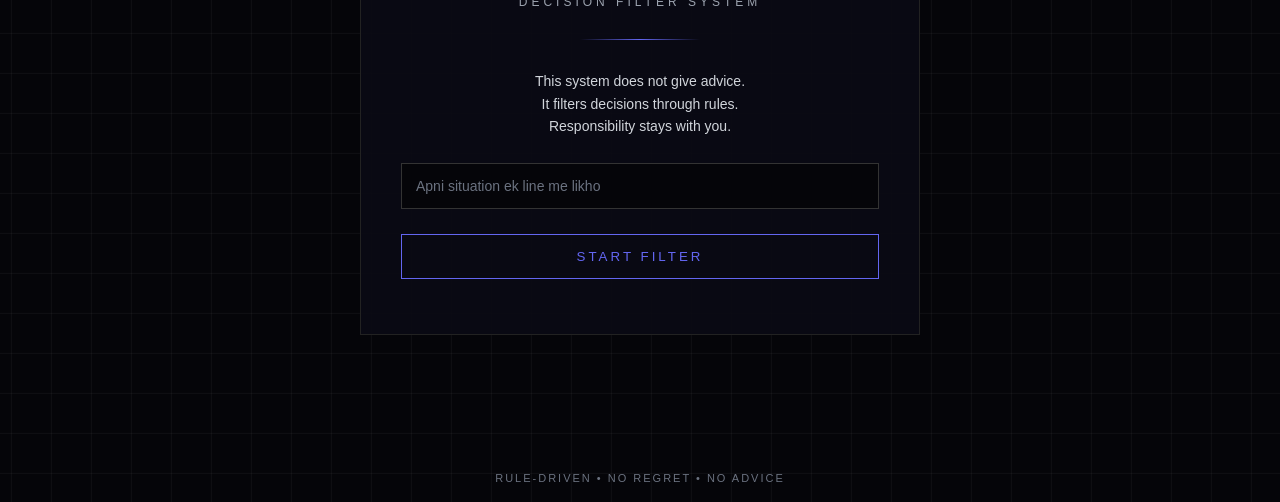
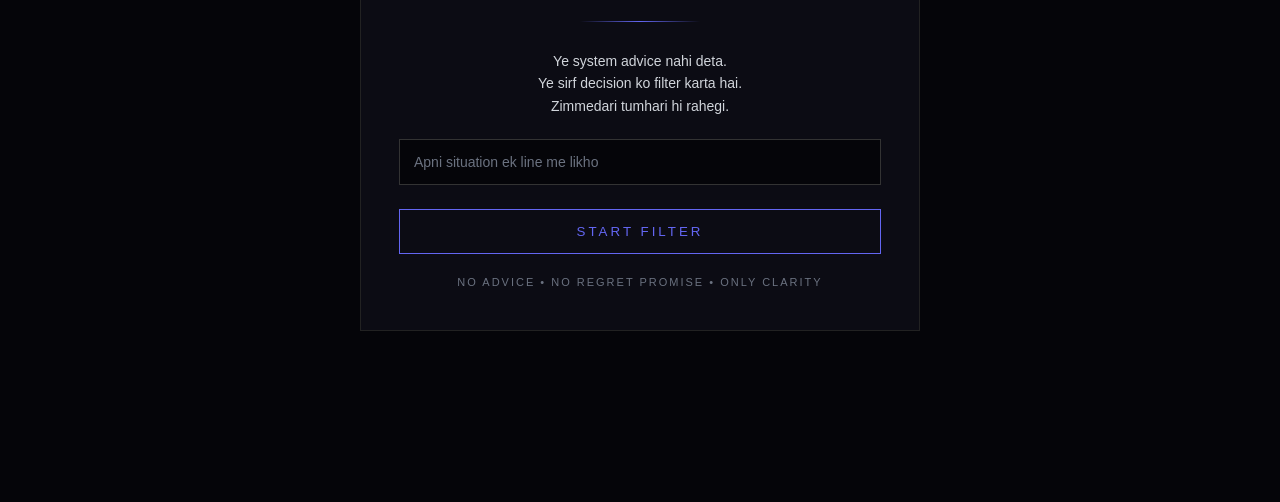
Before and after one commit to prasivo/Decifix, a plain HTML site: page index.html in a window 1280 px wide. Shown: the part 298-800 px from the top of the page. Drawn offline with Linux system fonts and the light colour scheme.

Commit message:
Update index.html

```diff
--- a/index.html
+++ b/index.html
@@ -1,7 +1,7 @@
 <!DOCTYPE html>
 <html lang="en">
 <head>
-<meta charset="UTF-8" />
+<meta charset="UTF-8"/>
 <meta name="viewport" content="width=device-width, initial-scale=1.0"/>
 <title>DECIFIX</title>
 
@@ -15,55 +15,32 @@
 
 body{
   background:#050509;
-  color:#fff;
-  height:100vh;
-  overflow:hidden;
-}
-
-/* Animated grid background */
-.grid{
-  position:absolute;
-  inset:0;
-  background:
-    linear-gradient(rgba(255,255,255,0.04) 1px, transparent 1px),
-    linear-gradient(90deg, rgba(255,255,255,0.04) 1px, transparent 1px);
-  background-size:40px 40px;
-  animation: move 22s linear infinite;
-}
-
-@keyframes move{
-  from{background-position:0 0,0 0;}
-  to{background-position:400px 400px,400px 400px;}
-}
-
-/* Center card */
-.center{
-  position:relative;
-  z-index:2;
-  height:100%;
+  color:#ffffff;
+  min-height:100vh;
   display:flex;
   align-items:center;
   justify-content:center;
 }
 
+/* Card */
 .card{
   width:92%;
   max-width:560px;
-  padding:55px 40px;
-  background:rgba(10,10,20,0.92);
+  padding:42px 38px;
+  background:#0c0c14;
   border:1px solid #222;
   text-align:center;
 }
 
 /* Logo */
 .logo{
-  font-size:52px;
+  font-size:48px;
   letter-spacing:6px;
   font-weight:700;
 }
 
 .sub{
-  margin-top:10px;
+  margin-top:8px;
   font-size:12px;
   letter-spacing:4px;
   color:#9ca3af;
@@ -74,20 +51,20 @@ body{
   width:120px;
   height:1px;
   background:linear-gradient(to right, transparent, #6366f1, transparent);
-  margin:30px auto;
+  margin:28px auto;
 }
 
-/* System text */
-.system-text{
+/* Text */
+.info{
   font-size:14px;
   line-height:1.6;
   color:#d1d5db;
-  margin-bottom:25px;
 }
 
 /* Input */
 input{
   width:100%;
+  margin-top:22px;
   padding:14px;
   background:#050509;
   border:1px solid #333;
@@ -101,29 +78,25 @@ input::placeholder{
 }
 
 /* Button */
-.btn{
-  margin-top:25px;
+button{
+  margin-top:24px;
+  width:100%;
   padding:14px 0;
-  width:100%;
   background:transparent;
   border:1px solid #6366f1;
   color:#6366f1;
   letter-spacing:3px;
   cursor:pointer;
-  transition:0.3s;
 }
 
-.btn:hover{
+button:hover{
   background:#6366f1;
   color:#000;
 }
 
 /* Footer */
 .footer{
-  position:absolute;
-  bottom:18px;
-  width:100%;
-  text-align:center;
+  margin-top:22px;
   font-size:11px;
   letter-spacing:2px;
   color:#6b7280;
@@ -133,50 +106,53 @@ input::placeholder{
 
 <body>
 
-<div class="grid"></div>
-
-<div class="center">
 <div class="card">
   <div class="logo">DECIFIX</div>
   <div class="sub">DECISION FILTER SYSTEM</div>
 
   <div class="line"></div>
 
-    <div class="system-text">
-      This system does not give advice.<br>
-      It filters decisions through rules.<br>
-      Responsibility stays with you.
+  <div class="info">
+    Ye system advice nahi deta.<br>
+    Ye sirf decision ko filter karta hai.<br>
+    Zimmedari tumhari hi rahegi.
   </div>
 
   <input
-      id="userSituation"
+    id="situation"
     type="text"
     placeholder="Apni situation ek line me likho"
   />
 
-    <button class="btn" onclick="startFilter()">
+  <button onclick="startFilter()">
     START FILTER
   </button>
+
+  <div class="footer">
+    NO ADVICE • NO REGRET PROMISE • ONLY CLARITY
   </div>
 </div>
 
-<div class="footer">
-  RULE-DRIVEN • NO REGRET • NO ADVICE
-</div>
+<script>
+function normalizeText(text){
+  return text
+    .toLowerCase()
+    .replace(/[^a-z0-9\s]/gi, " ")
+    .replace(/\s+/g, " ")
+    .trim();
+}
 
-<script>
 function startFilter(){
-  const text = document.getElementById("userSituation").value.trim();
+  let text = document.getElementById("situation").value;
 
-  if(!text){
-    alert("Pehle apni situation likho.");
+  if(!text || text.trim().length < 5){
+    alert("Apni situation thodi clear likho.");
     return;
   }
 
-  // store user context
+  text = normalizeText(text);
+
   localStorage.setItem("decifix_situation", text);
-
-  // go to engine v2
   window.location.href = "engine.html";
 }
 </script>
```
Lines whose indentation alone changed are shown as unchanged.
